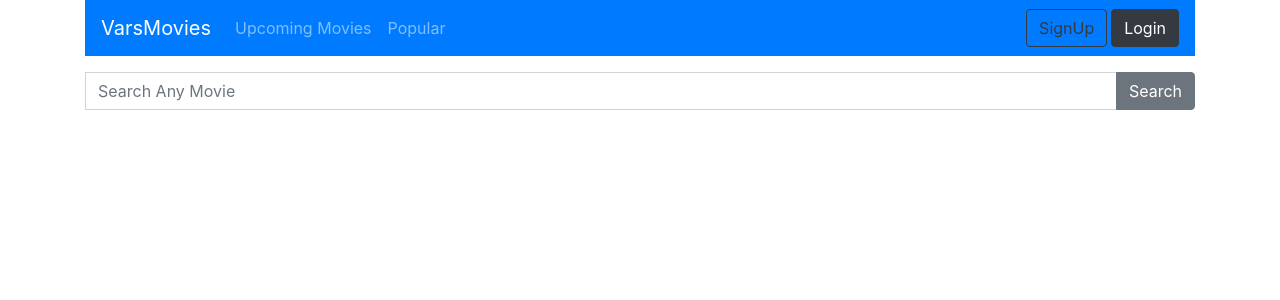
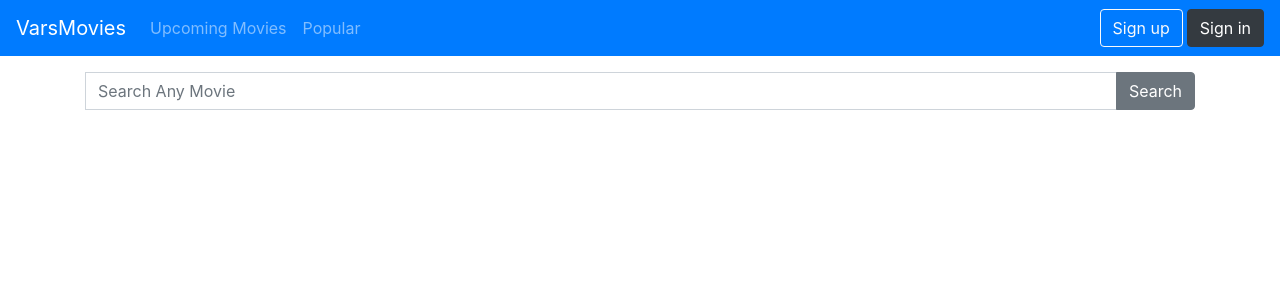
Before and after one commit to VarunSaini23/VarsMovies-Django, a Django app: page / in a window 1280 px wide. Shown: the top 300 px of the page. Run offline with Django 3.2, Linux system fonts and the light colour scheme; data that the repository does not hold is empty; some libraries are stand-ins or nearby versions.

Commit message:
Small UI changes

```diff
--- a/templates/base.html
+++ b/templates/base.html
@@ -15,7 +15,7 @@
   </head>
   <body class="animated fadeIn">
     {% block body %}
-    <div class="container">
+    <!-- <div class="container"> -->
     <nav class="navbar navbar-expand-sm bg-primary navbar-dark">
       <a class="navbar-brand" href="{% url 'home' %}">VarsMovies</a>
       <button
@@ -45,19 +45,19 @@
             >Hi {{ user.username }}</a
           >
           <a href="{% url 'logout' %}">
-              <button type="button" class="btn btn-outline-dark nav-item mr-1">
+            <button type="button" class="btn btn-outline-light mr-1">
               Logout
             </button>
           </a>
           {% else %}
           <a href="{% url 'signup' %}">
-              <button type="button" class="btn btn-outline-dark nav-item mr-1">
-                SignUp
+            <button type="button" class="btn btn-outline-light mr-1">
+              Sign up
             </button>
           </a>
           <a href="{% url 'login' %}#">
             <button type="button" class="btn btn-dark nav-item ">
-                Login
+              Sign in
             </button>
           </a>
           {% endif %}
@@ -65,6 +65,7 @@
       </div>
     </nav>
 
+    <div class="container">
       {% block before_content %}
       <form action="{% url 'home' %}" method="post">
         <div class="main mt-3">
@@ -118,6 +119,7 @@
       </div>
       {% endblock %}
     </div>
+    <!-- </div> -->
 
     {% endblock %}
   </body>
```
Also changed, not shown: templates/accounts/login.html (+17 -8 lines). Lines whose indentation alone changed are shown as unchanged.
